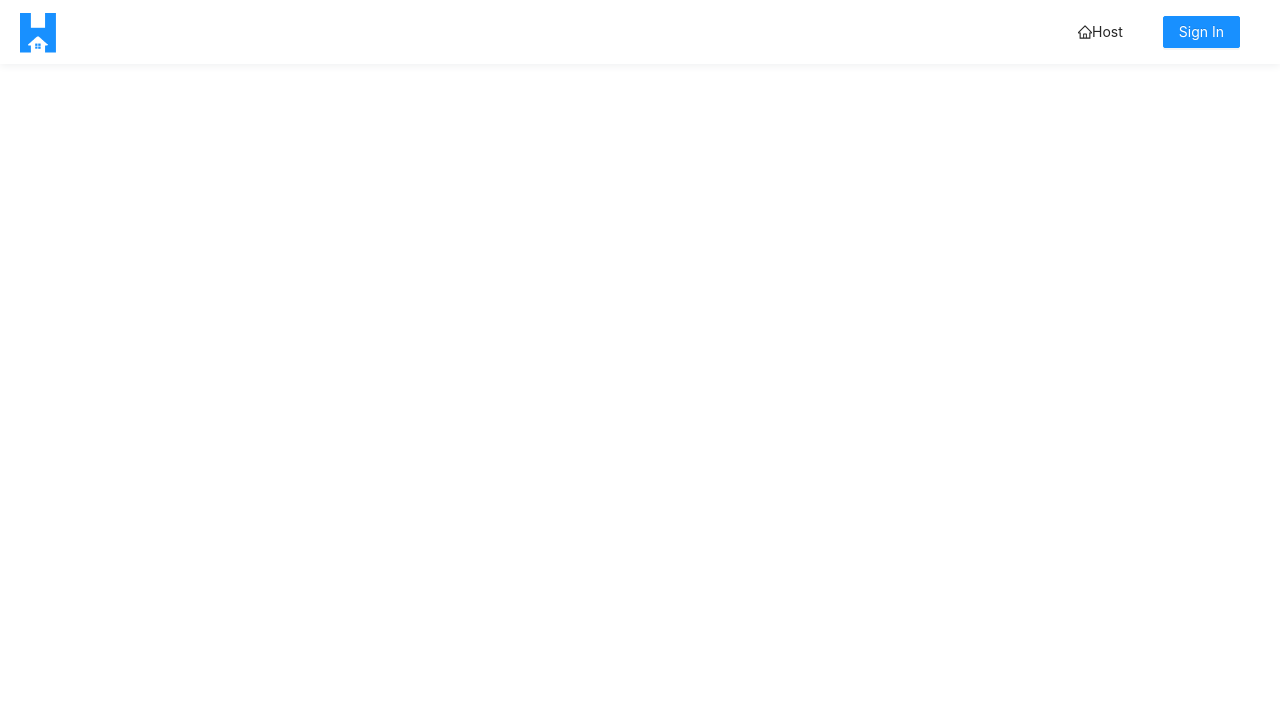
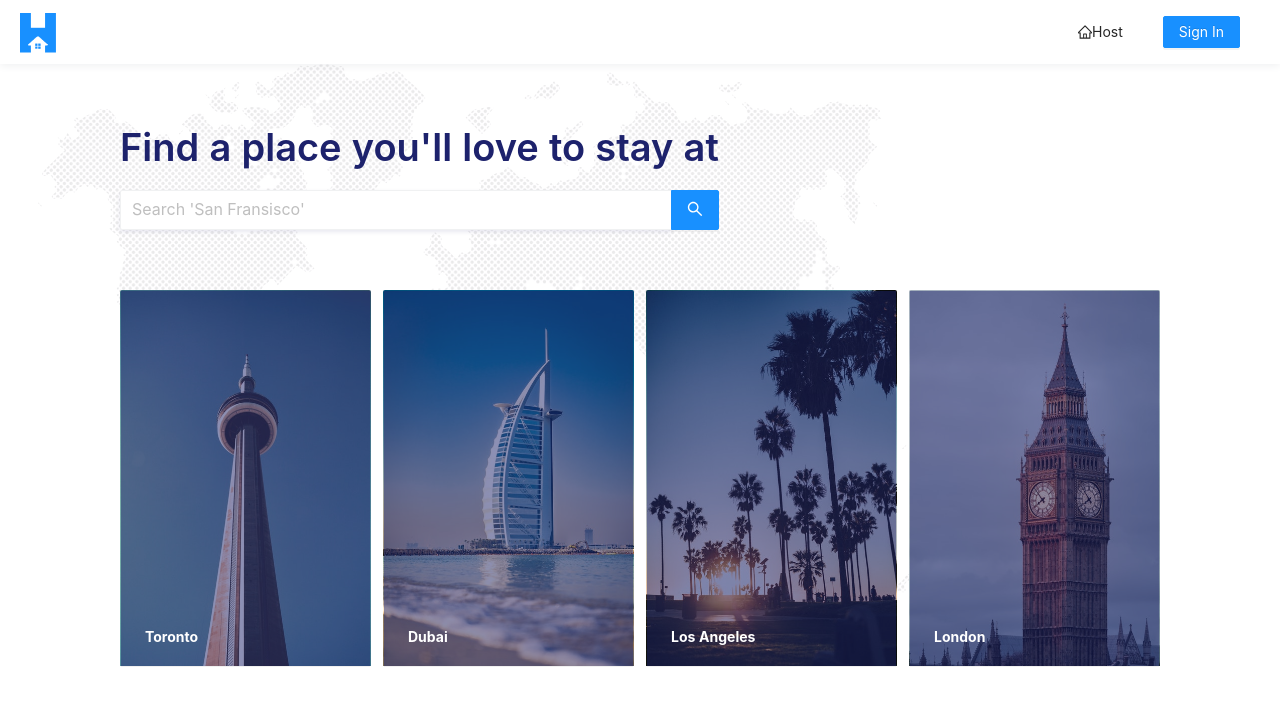
Before and after one commit to sa-webb/tinyhouse, a React (Create React App) app in the folder client/: page / in a window 1280 px wide. Shown: the top 706 px of the page. Built offline with nearby package versions, Linux system fonts and the light colour scheme; no server answers.

Commit message:
routed: Home

```diff
--- a/client/src/index.tsx
+++ b/client/src/index.tsx
@@ -20,6 +20,7 @@ import { AppHeader } from "./sections/AppHeader";
 import { Login } from "./sections/Login";
 import { User } from "./sections/User";
 import { Listing } from "./sections/Listing";
+import { Home } from "./sections/Home";
 
 const client = new ApolloClient({
   uri: "/api",
@@ -75,6 +76,7 @@ const App = () => {
       </Affix>
       <Switch>
         {/* ... */}
+        <Route exact path="/" component={Home} />
         <Route exact path="/listing/:id" component={Listing} />
         <Route
           exact
```
